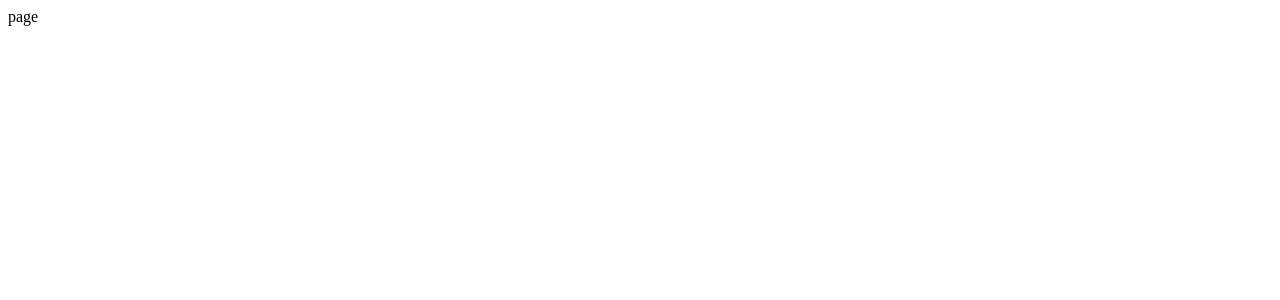
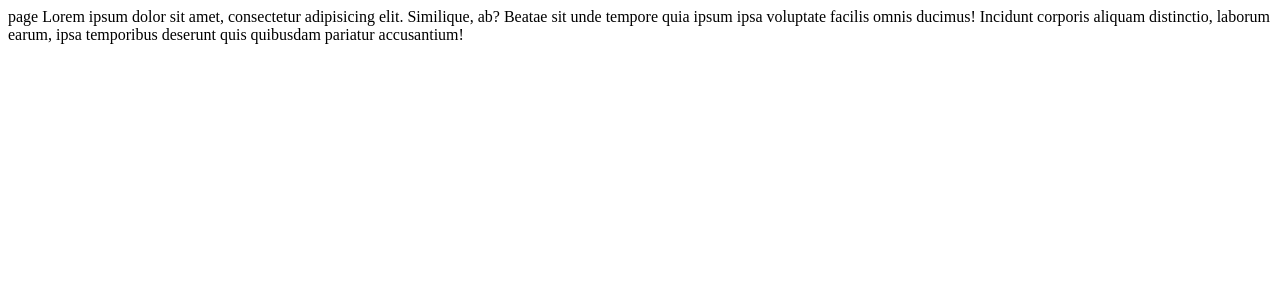
Before and after one commit to yucel1993/randevous, a Next.js app: page /patients/1/new-appointment in a window 1280 px wide. Shown: the top 300 px of the page. Built offline with nearby package versions, Linux system fonts and the light colour scheme.

Commit message:
appointment:prepared

```diff
--- a/app/patients/[userId]/new-appointment/page.tsx
+++ b/app/patients/[userId]/new-appointment/page.tsx
@@ -1,7 +1,14 @@
 import React from "react";
 
 const page = () => {
-  return <div>page</div>;
+  return (
+    <div>
+      page Lorem ipsum dolor sit amet, consectetur adipisicing elit. Similique,
+      ab? Beatae sit unde tempore quia ipsum ipsa voluptate facilis omnis
+      ducimus! Incidunt corporis aliquam distinctio, laborum earum, ipsa
+      temporibus deserunt quis quibusdam pariatur accusantium!
+    </div>
+  );
 };
 
 export default page;
--- a/constants/index.ts
+++ b/constants/index.ts
@@ -1,4 +1,4 @@
-export const GenderOptions = ["Male", "Female", "Other"];
+export const GenderOptions = ["male", "female", "other"];
 
 export const PatientFormDefaultValues = {
   firstName: "",
@@ -6,7 +6,7 @@ export const PatientFormDefaultValues = {
   email: "",
   phone: "",
   birthDate: new Date(Date.now()),
-  gender: "Male" as Gender,
+  gender: "male" as Gender,
   address: "",
   occupation: "",
   emergencyContactName: "",
--- a/lib/validation.ts
+++ b/lib/validation.ts
@@ -21,7 +21,7 @@ export const PatientFormValidation = z.object({
     .string()
     .refine((phone) => /^\+\d{10,15}$/.test(phone), "Invalid phone number"),
   birthDate: z.coerce.date(),
-  gender: z.enum(["Male", "Female", "Other"]),
+  gender: z.enum(["male", "female", "other"]),
   address: z
     .string()
     .min(5, "Address must be at least 5 characters")
--- a/types/index.d.ts
+++ b/types/index.d.ts
@@ -5,7 +5,7 @@ declare type SearchParamProps = {
   searchParams: { [key: string]: string | string[] | undefined };
 };
 
-declare type Gender = "Male" | "Female" | "Other";
+declare type Gender = "male" | "female" | "other";
 declare type Status = "pending" | "scheduled" | "cancelled";
 
 declare interface CreateUserParams {
```
